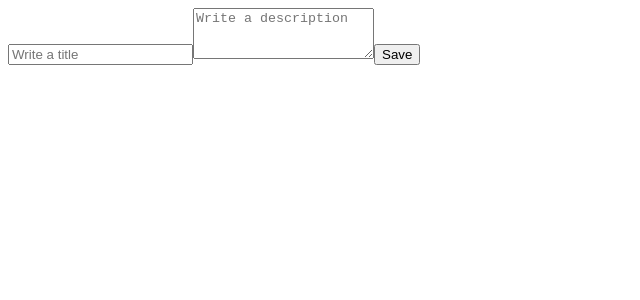
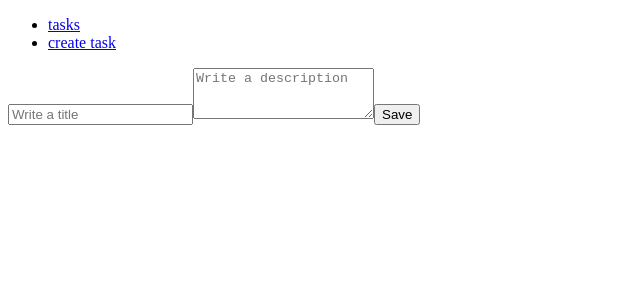
Before and after one commit to alex-candido/fazt-web-mevn-list-application, a Vue app: page /tasks/new in a window 1280 px wide. Shown: the top 300 px of the page, without its empty margins (0-640 px from the left). Built offline with nearby package versions, Linux system fonts and the light colour scheme.

Commit message:
estrutura inicial Navbar

```diff
--- a/src/App.vue
+++ b/src/App.vue
@@ -1,14 +1,17 @@
 <template>
- <router-view />
+  <navbar />
+  <router-view />
 </template>
 
 <script lang="ts">
 
-import { defineComponent } from 'vue';
+import { defineComponent } from "vue";
+import Navbar from "./components/Navbar.vue";
 
 export default defineComponent({
   name: 'App',
   components: {
+    Navbar,
   }
 });
 </script>
--- a/src/components/Navbar.vue
+++ b/src/components/Navbar.vue
@@ -1,3 +1,20 @@
 <template>
-  <h1>Task navbar</h1>
+  <nav>
+    <ul>
+      <li>
+        <router-link to="/">tasks</router-link>
+      </li>
+      <li>
+        <router-link to="/tasks/new">create task</router-link>
+      </li>
+    </ul>
+  </nav>
 </template>
+
+<script lang="ts">
+import { defineComponent } from "vue";
+
+export default defineComponent({
+  name: "Navbar",
+});
+</script>
--- a/src/components/TaskList.vue
+++ b/src/components/TaskList.vue
@@ -1,5 +1,12 @@
 <template>
-  <h1>Task list</h1>
+  <ul>
+    <li
+    v-for="(task, index) in tasks"
+    :key="index"
+    >
+      {{ task.title }}
+    </li>
+  </ul>
 </template>
 
 <script lang="ts">
--- a/src/services/TaskService.ts
+++ b/src/services/TaskService.ts
@@ -1,10 +1,11 @@
+import { AxiosResponse } from "axios";
 import { Task } from "../interfaces/Task";
 import axios from "./axios";
 
-export const getTasks = async () => {
+export const getTasks = async (): Promise<AxiosResponse<Task[]>> => {
   return await axios.get("/tasks")
 }
 
-export const createTask = async (task: Task) => {
+export const createTask = async (task: Task): Promise<AxiosResponse> => {
   return await axios.post("/tasks", task);
 }
```
Also changed, not shown: .eslintrc.js.
